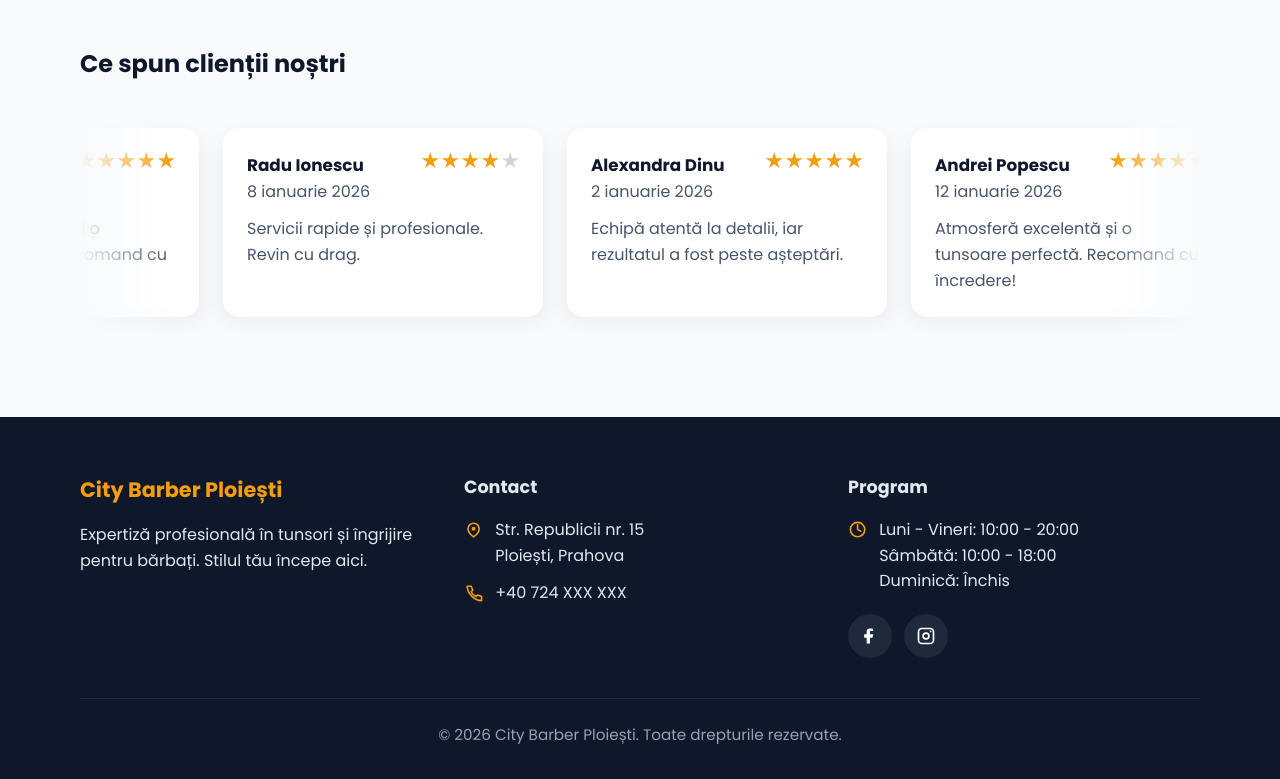
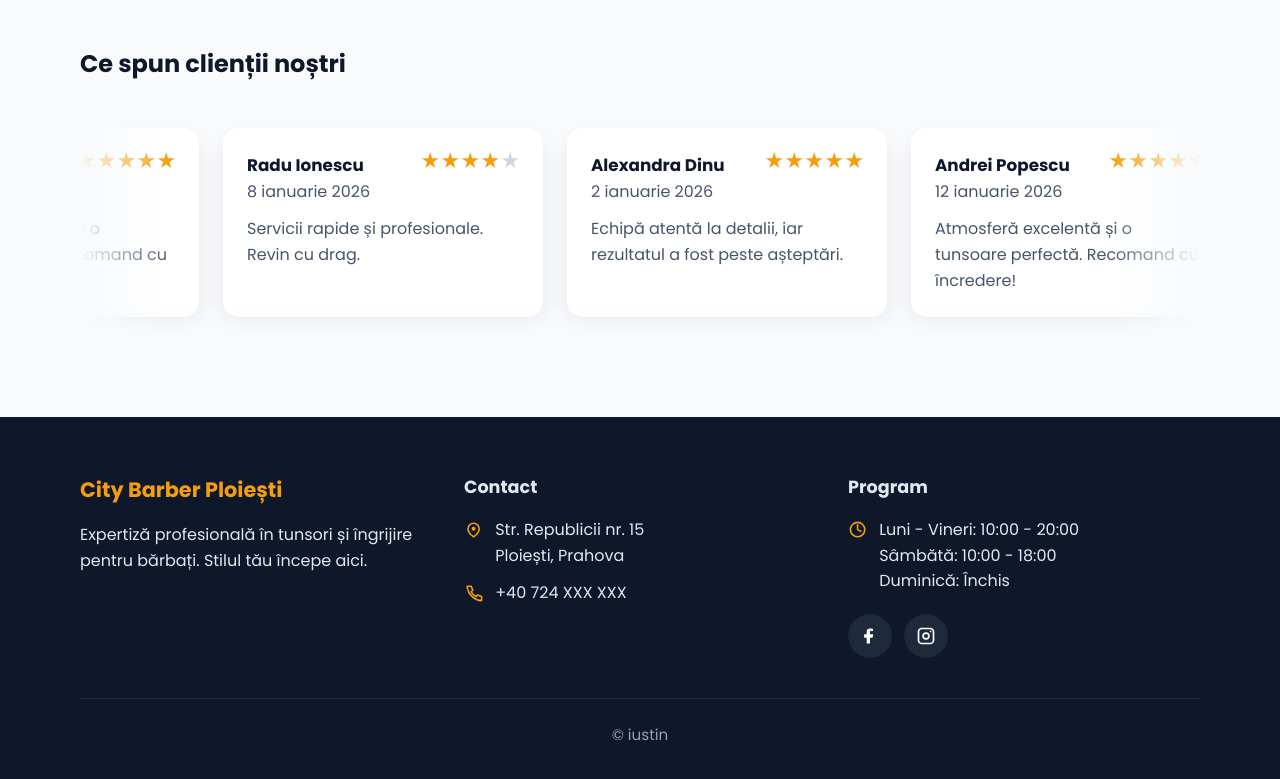
Before and after one commit to iustinm1/citybarberploiesti, a plain HTML site: page index.html in a window 1280 px wide. Shown: the part 2714-3493 px from the top of the page. Drawn offline with Linux system fonts and the light colour scheme.

Commit message:
copyright on bottom updated

```diff
--- a/index.html
+++ b/index.html
@@ -406,7 +406,7 @@
         </div>
 
         <div class="footer__bottom">
-          <p>© 2026 City Barber Ploiești. Toate drepturile rezervate.</p>
+          <p>© iustin</p>
         </div>
       </div>
     </footer>
```
